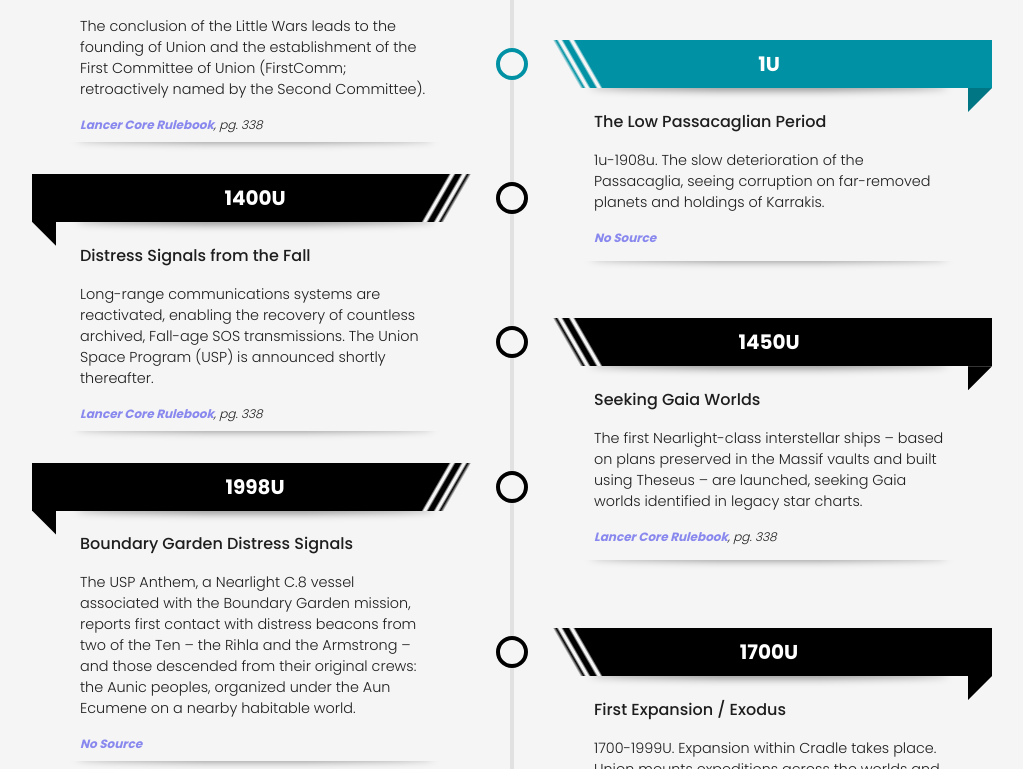
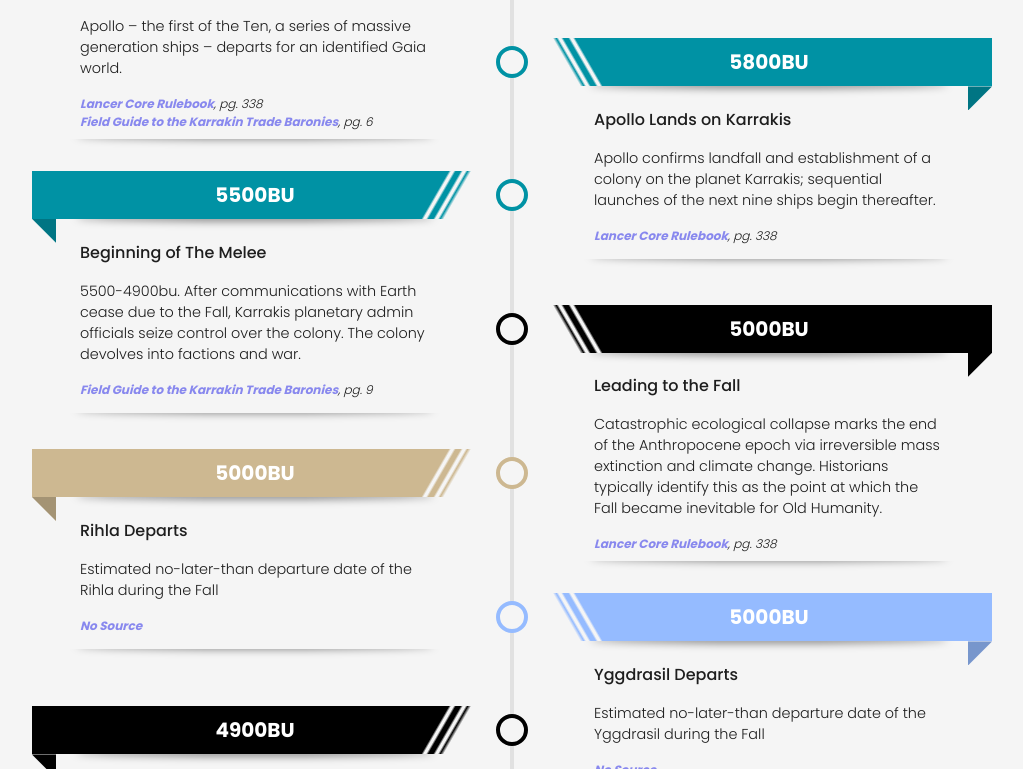
Before and after one commit to rishenko/react-lancer-timeline, a React (Create React App) app: page / in a window 1280 px wide. Shown: the part 1071-1840 px from the top of the page, without its empty margins (128-1151 px from the left). Built offline with nearby package versions, Linux system fonts and the light colour scheme.

Commit message:
adding sorting functionality to timeline entries, and intraYearIndex field to data

```diff
--- a/src/Timeline.js
+++ b/src/Timeline.js
@@ -7,14 +7,25 @@
     function timelineSortByEraYearIndex(a, b) {
         var intraYearIndexA = a.intraYearIndex == null ? 999 : a.intraYearIndex;
         var intraYearIndexB = b.intraYearIndex == null ? 999 : b.intraYearIndex;
-        var result = a.era < b.era && a.year > b.year && intraYearIndexA >= intraYearIndexB ? 1 : -1;
-        console.log(result)
-        return result;
+
+        var eraYearComparisonResult = -1;
+        if (a.era < b.era) {
+            eraYearComparisonResult = -1;
+        } else if (a.era > b.era) {
+            eraYearComparisonResult = 1;
+        } else if (a.era === 'BU') {
+            eraYearComparisonResult = ((a.year - b.year) * -1) || intraYearIndexA - intraYearIndexB;
+        } else if ( a.era === 'U') {
+            eraYearComparisonResult = (a.year - b.year) || intraYearIndexA - intraYearIndexB;
+        }
+
+        return eraYearComparisonResult;
     }
 
     function isTimelineEntryVisible(entry) {
-        if (entry.sources == null)
+        if (entry.sources == null) {
             entry.sources = [{ "sourceKey": "no-source", "sourceLocation": "" }];
+        }
 
         var anySourceVisible = false;
         entry.sources.forEach(source => {
--- a/src/lancer-timeline-data.json
+++ b/src/lancer-timeline-data.json
@@ -155,16 +155,14 @@
             "era": "BU",
             "faction": "aun",
             "title": "Rihla Departs",
-            "descr": "Estimated no-later-than departure date of the Rihla during the Fall",
-            "intraYearIndex": "2"
+            "descr": "Estimated no-later-than departure date of the Rihla during the Fall"
         },
         {
             "year": 5000,
             "era": "BU",
             "faction": "sparri",
             "title": "Yggdrasil Departs",
-            "descr": "Estimated no-later-than departure date of the Yggdrasil during the Fall",
-            "intraYearIndex": "2"
+            "descr": "Estimated no-later-than departure date of the Yggdrasil during the Fall"
         },
         {
             "year": 5000,
```
